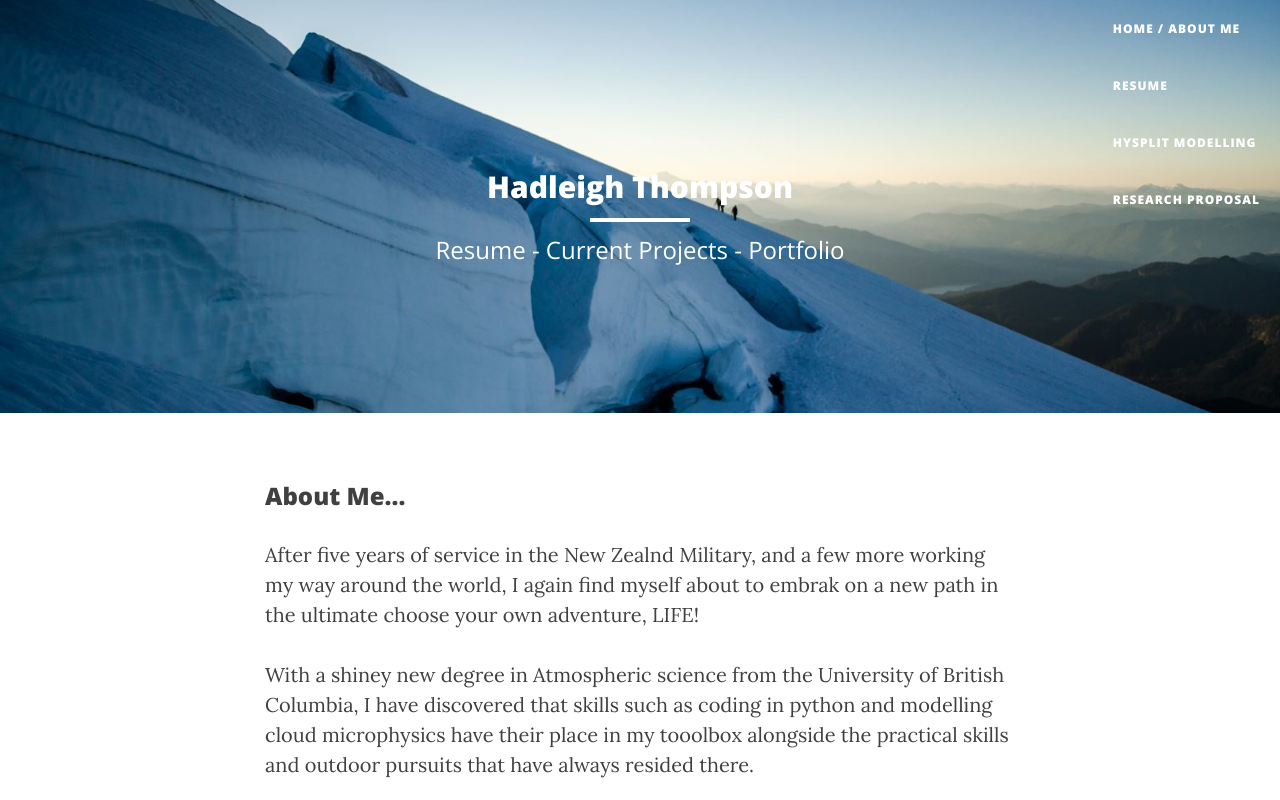
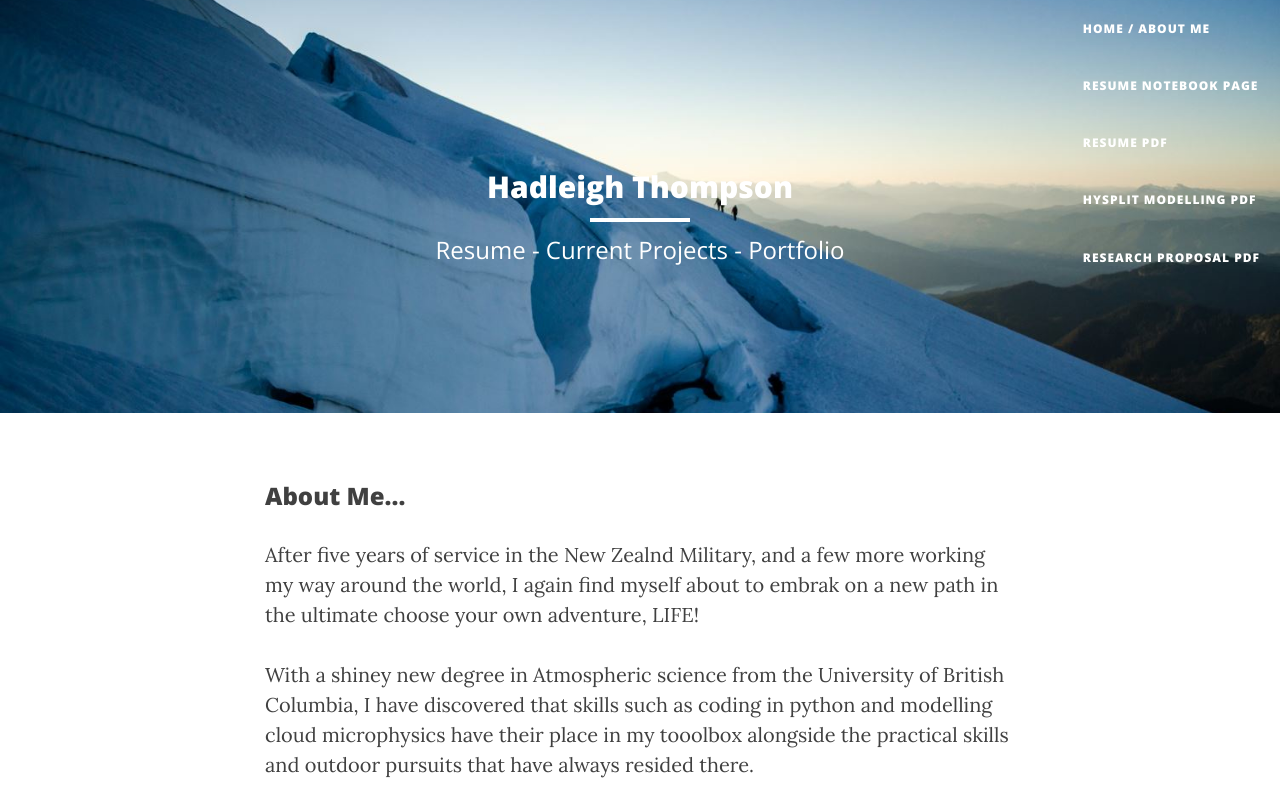
Before and after one commit to hadleigh/github.io, a plain HTML site: page index.html in a window 1280 px wide. Shown: the top 800 px of the page. Drawn offline with nearby package versions, Linux system fonts and the light colour scheme.

Commit message:
changed directory organization and added resume.pdf

```diff
--- a/index.html
+++ b/index.html
@@ -53,13 +53,16 @@
                         <a href="index.html">Home / About Me</a>
                     </li>
                     <li>
-                        <a href="resume.html">Resume</a>
+                        <a href="/resume_folder/resume.html">Resume Notebook Page</a>
                     </li>
                     <li>
-                    	<a href="hysplit_modelling.pdf">HYSPLIT Modelling</a>
+                    	<a href="/resume_pdf/resume.pdf">Resume PDF</a>
                     </li>
                     <li>
-                    	<a href="research_proposal.pdf">Research Proposal</a>
+                    	<a href="/work_examples_folder/hysplit_modelling.pdf">HYSPLIT Modelling PDF</a>
+                    </li>
+                    <li>
+                    	<a href="/work_examples_folder/research_proposal.pdf">Research Proposal PDF</a>
                     </li>
                 </ul>
             </div>
@@ -82,8 +85,6 @@
             </div>
         </div>
     </header>
-
-
 
     <!-- Main Content -->
     <div class="container">
```
Also changed, not shown: resume_folder/resume.html (renamed from resume.html, +6 -6 lines), 11 other files.
